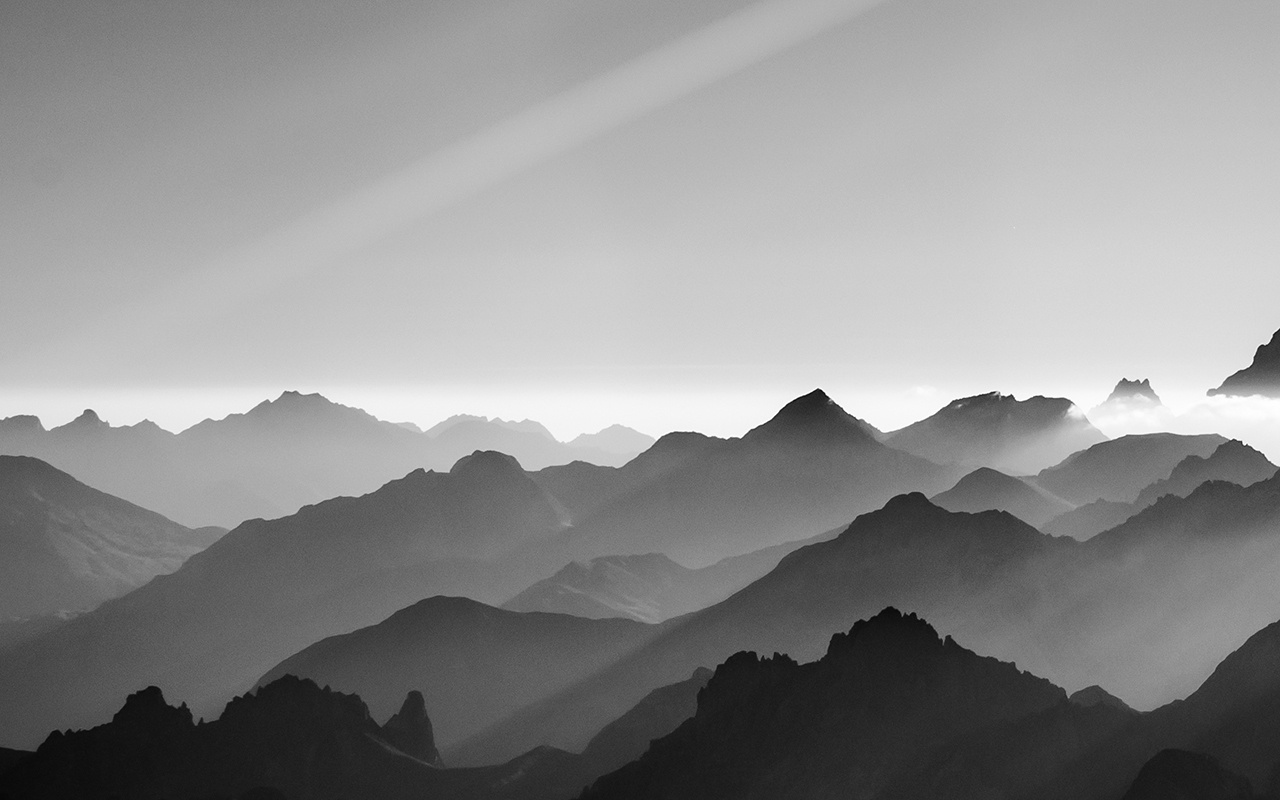
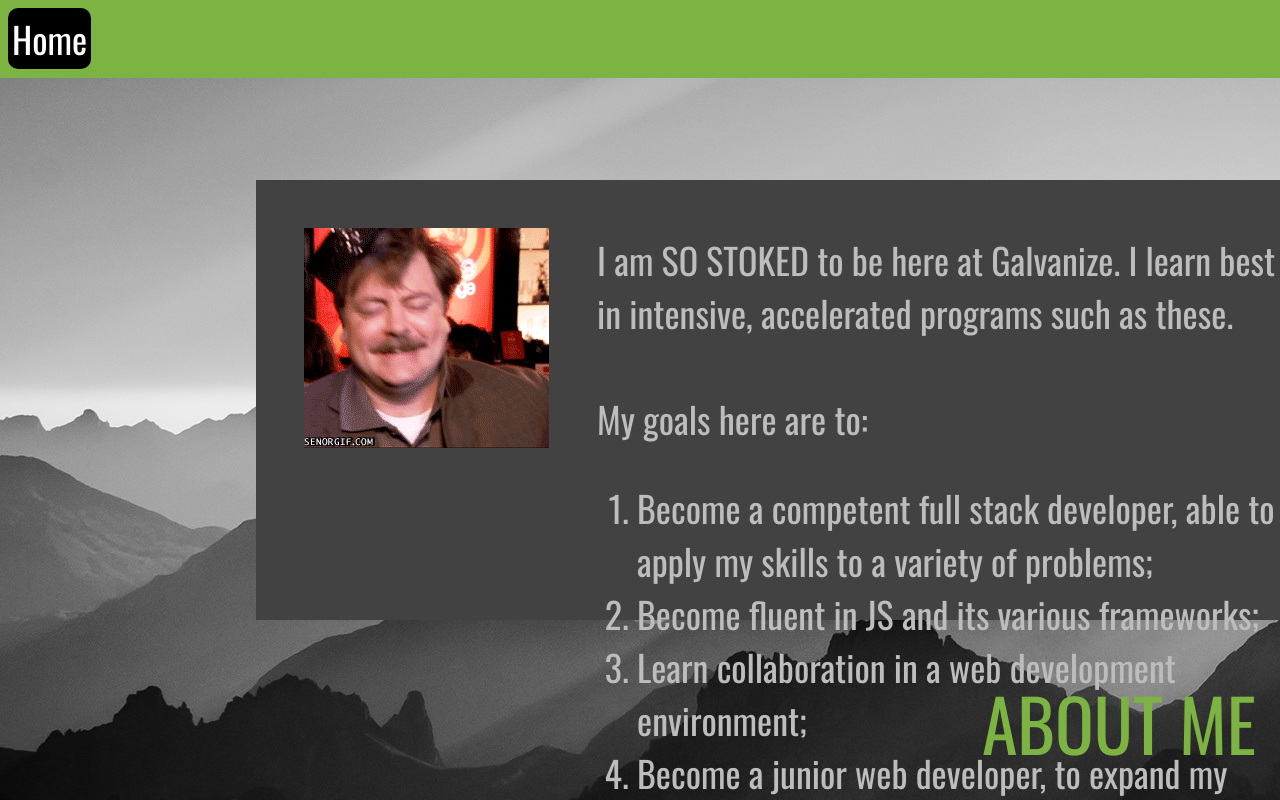
Before and after one commit to S204STi/personalPractice, a plain HTML site: page pageTwo.html in a window 1280 px wide. Drawn offline with nearby package versions, Linux system fonts and the light colour scheme.

Commit message:
finalizing content

```diff
--- a/pageTwo.html
+++ b/pageTwo.html
@@ -6,8 +6,31 @@
   <title>About Roy's Web Dev</title>
 </head>
 <body>
+  <header class="topBar">
+  </header>
+  <div class="home">
+    <a href="main.html">Home</a>
+  </div>
 
+  <div class="about">
+      <img class="mugShot" src="drunkswanson.jpg" alt="ron swanson drunk"></img>
+    <div class="aboutList">
+      <br>
+      I am SO STOKED to be here at Galvanize. I learn best in intensive, accelerated programs such as these.<br>
+      <br>
+      My goals here are to:
+        <ol>
+          <li>Become a competent full stack developer, able to apply my skills to a variety of problems;</li>
+          <li>Become fluent in JS and its various frameworks;</li>
+          <li>Learn collaboration in a web development environment;</li>
+          <li>Become a junior web developer, to expand my skills in the workplace.</li>
+        </ol>
 
+    </div>
+  </div>
 
+  <div class="signature">
+    ABOUT ME
+  </div>
 
 </body>
--- a/style.css
+++ b/style.css
@@ -128,10 +128,21 @@ a {
 
 .aboutList  {
   display: grid;
+  color: #BDBDBD;
+  font-family: "Oswald"; sans-serif;
+  font-size: 36px;
 }
 
-.myFace {
+.mugShot {
   float: left;
   margin-top: 48px;
   margin-left: 48px;
+  margin-right: 48px;
 }
+
+ol {
+  color: #BDBDBD;
+  font-family: "Oswald"; sans-serif;
+  font-size: 36px;
+
+}
```
Also changed, not shown: pageOne.html (+1 -1 lines), drunkswanson.gif (added), drunkswanson.jpg (added).
